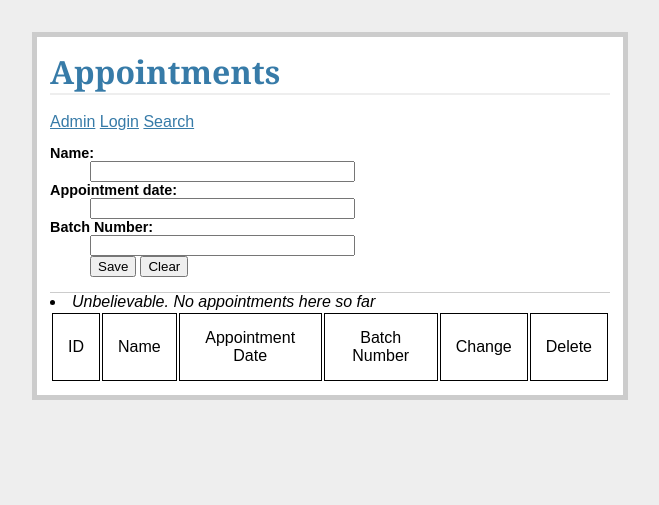
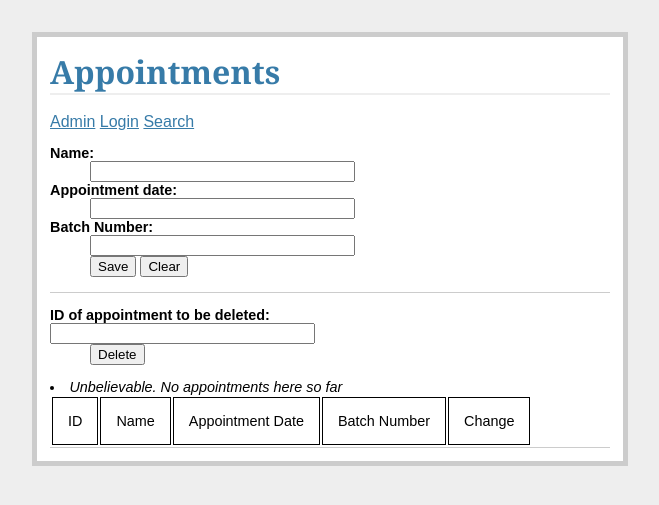
Before and after one commit to Jdashney/Appointments, a Flask app: page / in a window 1280 px wide. Shown: the top 505 px of the page, without its empty margins (310-969 px from the left). Run offline with Flask 2, Linux system fonts and the light colour scheme; the visitor is signed in with stand-in values (Sample User, id 1); data that the repository does not hold is empty.

Commit message:
Added delete functionality to admin page

```diff
--- a/app.py
+++ b/app.py
@@ -44,6 +44,15 @@ def add_entry():
     flash('New entry was successfully posted '+ decoded_name + ' ' + decoded_aptdate)
     return redirect(url_for('show_entries'))
 
+@app.route('/delete', methods=['POST'])
+def delete_entry():
+    g.db.execute('delete from apts where id = (?)', [request.form['deleteid']])
+    g.db.commit()
+    flash('Entry was successfully deleted')
+    return redirect(url_for('show_entries'))
+
+
+
 @app.route('/search')
 def show_apts():
     return render_template('search.html')
@@ -78,15 +87,5 @@ def logout():
     return redirect(url_for('show_entries'))
 
 
-def create_appointment():
-    pass
-
-def delete_appointment():
-    pass
-
-def edit_appointment():
-    pass
-
-
 if __name__ == '__main__':
     app.run()
--- a/templates/show_entries.html
+++ b/templates/show_entries.html
@@ -24,6 +24,12 @@
         <input type="reset" value = "Clear">
       </dl>
     </form>
+    <form action="{{ url_for('delete_entry') }}" method="post" class="add-entry">
+      <dl>
+        <dt>ID of appointment to be deleted:
+        <dt><input type="text" size ="30" name="deleteid">
+        <dd><input type="submit" value="Delete"size ="30" name="delete">
+      </dl>
   {% endif %}
   <!--ul class=table-->
   <table>
@@ -34,7 +40,7 @@
       <td>Appointment Date</td>
       <td>Batch Number</td>
       <td>Change</td>
-      <td>Delete</td>
+
 
   </tr>
 
@@ -45,10 +51,9 @@
         <td>{{  apt['aptdate']  }}</td>
         <td>{{  apt['batch']  }}</td>
         <td><input type="reset" value = "Change"></td>
-        <td><input type="reset" value = "Delete"></td>
+
     </tr>
 
-       <!--li>{{  apt['id'], apt['name'], apt['aptdate'], apt['batch'] }} <-->
   {% else %}
     <li><em>Unbelievable.  No appointments here so far</em>
   {% endfor %}
```
Also changed, not shown: 1 other file.
